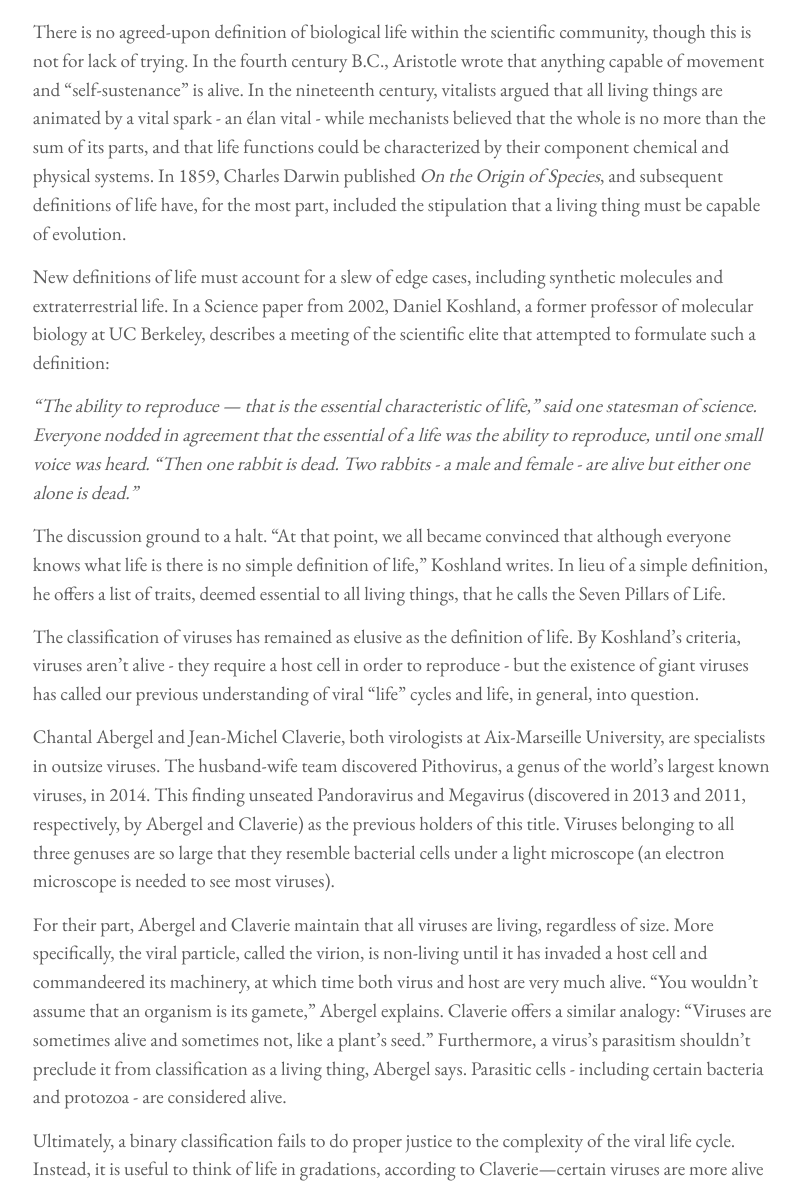
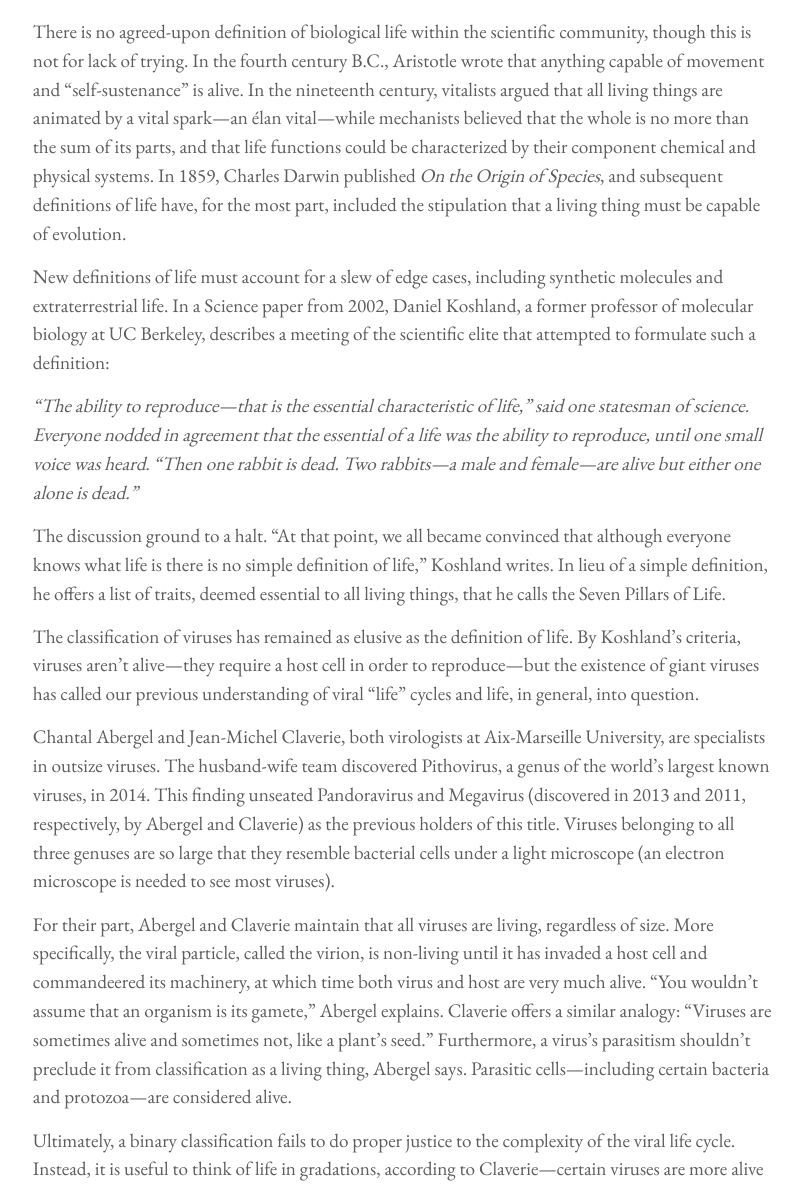
Before and after one commit to madelyne/madelyne.github.io, a Jekyll site: the page built from _posts/2021-07-21-mimiviruses.md, in a window 1280 px wide. Shown: the part 200-1388 px from the top of the page, without its empty margins (236-1040 px from the left). Built offline with Jekyll 4.4.1, drawn with Linux system fonts in a browser that asks for light colours; our own code applies the rules of GitHub Pages for plain Markdown files.

Commit message:
em dashes

```diff
--- a/_posts/2021-07-21-mimiviruses.md
+++ b/_posts/2021-07-21-mimiviruses.md
@@ -2,19 +2,19 @@
 title: Mimi-, mega-, mama-
 ---
 
-There is no agreed-upon definition of biological life within the scientific community, though this is not for lack of trying. In the fourth century B.C., Aristotle wrote that anything capable of movement and “self-sustenance” is alive. In the nineteenth century, vitalists argued that all living things are animated by a vital spark - an élan vital - while mechanists believed that the whole is no more than the sum of its parts, and that life functions could be characterized by their component chemical and physical systems. In 1859, Charles Darwin published _On the Origin of Species_, and subsequent definitions of life have, for the most part, included the stipulation that a living thing must be capable of evolution.
+There is no agreed-upon definition of biological life within the scientific community, though this is not for lack of trying. In the fourth century B.C., Aristotle wrote that anything capable of movement and “self-sustenance” is alive. In the nineteenth century, vitalists argued that all living things are animated by a vital spark—an élan vital—while mechanists believed that the whole is no more than the sum of its parts, and that life functions could be characterized by their component chemical and physical systems. In 1859, Charles Darwin published _On the Origin of Species_, and subsequent definitions of life have, for the most part, included the stipulation that a living thing must be capable of evolution.
 
 New definitions of life must account for a slew of edge cases, including synthetic molecules and extraterrestrial life. In a Science paper from 2002, Daniel Koshland, a former professor of molecular biology at UC Berkeley, describes a meeting of the scientific elite that attempted to formulate such a definition:
 
-_“The ability to reproduce — that is the essential characteristic of life,” said one statesman of science. Everyone nodded in agreement that the essential of a life was the ability to reproduce, until one small voice was heard. “Then one rabbit is dead. Two rabbits - a male and female - are alive but either one alone is dead.”_
+_“The ability to reproduce—that is the essential characteristic of life,” said one statesman of science. Everyone nodded in agreement that the essential of a life was the ability to reproduce, until one small voice was heard. “Then one rabbit is dead. Two rabbits—a male and female—are alive but either one alone is dead.”_
 
 The discussion ground to a halt. “At that point, we all became convinced that although everyone knows what life is there is no simple definition of life,” Koshland writes. In lieu of a simple definition, he offers a list of traits, deemed essential to all living things, that he calls the Seven Pillars of Life.
 
-The classification of viruses has remained as elusive as the definition of life. By Koshland’s criteria, viruses aren’t alive - they require a host cell in order to reproduce - but the existence of giant viruses has called our previous understanding of viral “life” cycles and life, in general, into question.
+The classification of viruses has remained as elusive as the definition of life. By Koshland’s criteria, viruses aren’t alive—they require a host cell in order to reproduce—but the existence of giant viruses has called our previous understanding of viral “life” cycles and life, in general, into question.
 
 Chantal Abergel and Jean-Michel Claverie, both virologists at Aix-Marseille University, are specialists in outsize viruses. The husband-wife team discovered Pithovirus, a genus of the world’s largest known viruses, in 2014. This finding unseated Pandoravirus and Megavirus (discovered in 2013 and 2011, respectively, by Abergel and Claverie) as the previous holders of this title. Viruses belonging to all three genuses are so large that they resemble bacterial cells under a light microscope (an electron microscope is needed to see most viruses).
 
-For their part, Abergel and Claverie maintain that all viruses are living, regardless of size. More specifically, the viral particle, called the virion, is non-living until it has invaded a host cell and commandeered its machinery, at which time both virus and host are very much alive. “You wouldn’t assume that an organism is its gamete,” Abergel explains. Claverie offers a similar analogy: “Viruses are sometimes alive and sometimes not, like a plant’s seed.” Furthermore, a virus’s parasitism shouldn’t preclude it from classification as a living thing, Abergel says. Parasitic cells - including certain bacteria and protozoa - are considered alive.
+For their part, Abergel and Claverie maintain that all viruses are living, regardless of size. More specifically, the viral particle, called the virion, is non-living until it has invaded a host cell and commandeered its machinery, at which time both virus and host are very much alive. “You wouldn’t assume that an organism is its gamete,” Abergel explains. Claverie offers a similar analogy: “Viruses are sometimes alive and sometimes not, like a plant’s seed.” Furthermore, a virus’s parasitism shouldn’t preclude it from classification as a living thing, Abergel says. Parasitic cells—including certain bacteria and protozoa—are considered alive.
 
 Ultimately, a binary classification fails to do proper justice to the complexity of the viral life cycle. Instead, it is useful to think of life in gradations, according to Claverie—certain viruses are more alive than others. He compares the viral genome to an instruction manual for functions that a virus can independently execute without a host cell.
 
```
